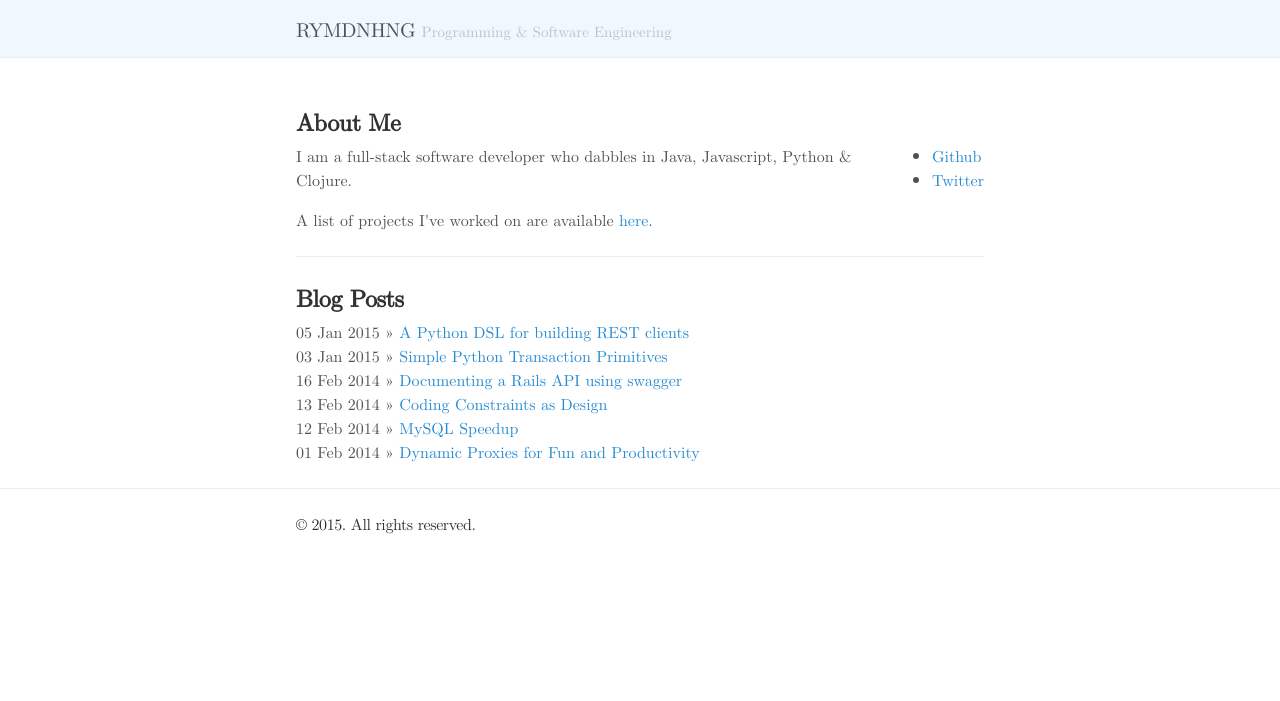
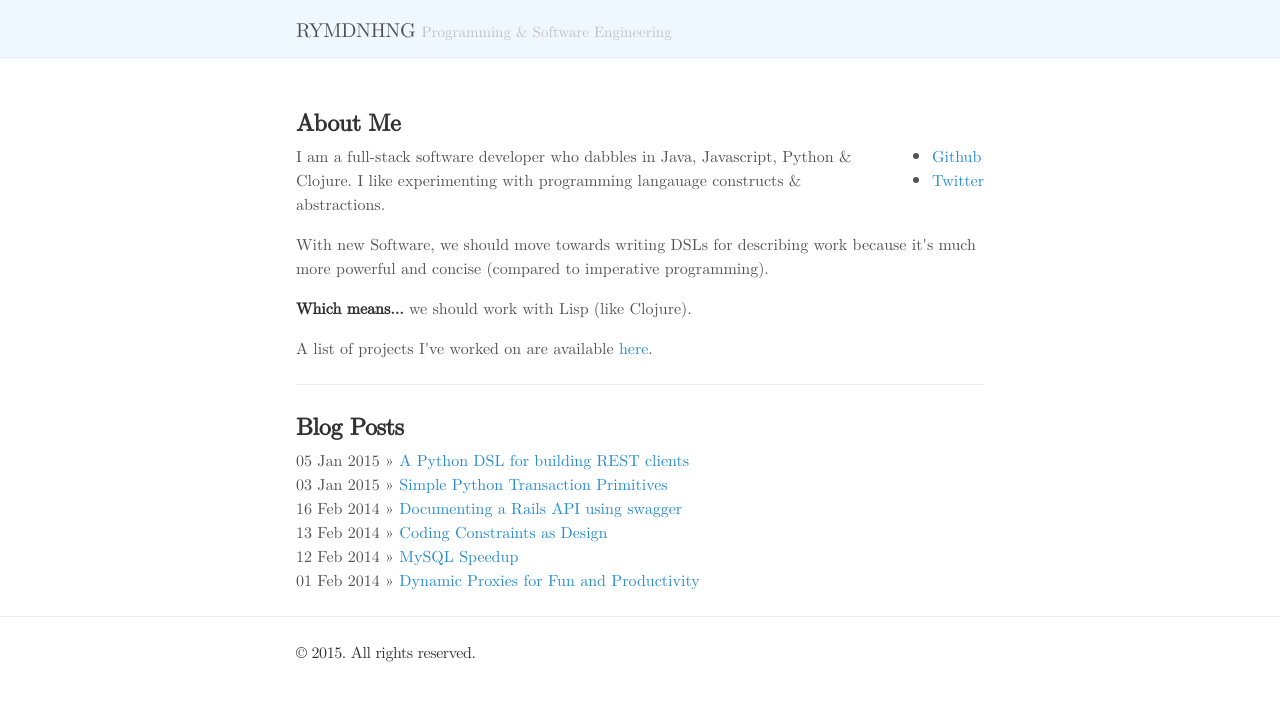
Before and after one commit to rymndhng/rymndhng.github.io, a Jekyll site: the page built from index.html, in a window 1280 px wide. Shown: the top 701 px of the page. Built offline with Jekyll 4.4.1, drawn with Linux system fonts in a browser that asks for light colours; some web fonts are replaced; Markdown is read by kramdown in place of the engine named in the settings; the list of posts is cut into pages by our own code.

Commit message:
Updated index

```diff
--- a/index.html
+++ b/index.html
@@ -12,7 +12,17 @@
     </ul>
   </div>
   <p>
-  I am a full-stack software developer who dabbles in Java, Javascript, Python & Clojure.
+    I am a full-stack software developer who dabbles in Java, Javascript, Python
+    & Clojure. I like experimenting with programming langauage constructs &
+    abstractions.
+  </p>
+  <p>
+    With new Software, we should move towards writing DSLs for describing work
+    because it's much more powerful and concise (compared to imperative
+    programming).
+  </p>
+  <p>
+    <strong> Which means... </strong> we should work with Lisp (like Clojure).
   </p>
   <p>A list of projects I've worked on are available <a href="projects">here</a>.</p>
 </div>
```
